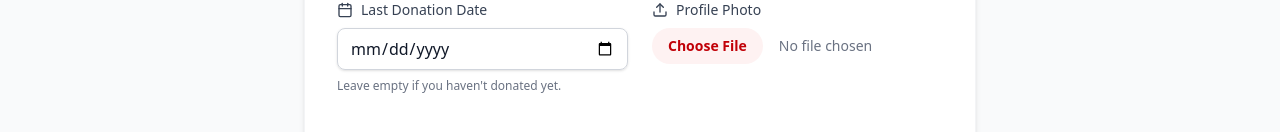
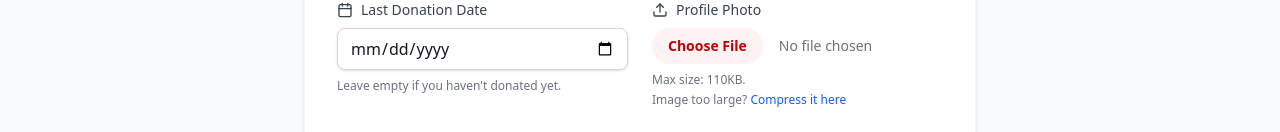
Before and after one commit to mdjahedtech-a11y/Sandwip-Blood, a React (Vite) app: page /register in a window 1280 px wide. Shown: the part 409-541 px from the top of the page. Built offline with nearby package versions, Linux system fonts and the light colour scheme; no server answers.

Commit message:
feat(register): Add photo upload size validation
Implements a file size check for user photo uploads to ensure they do not exceed 110KB. Includes a user-friendly error message and a link to an external compression tool for guidance.

```diff
--- a/src/pages/Register.tsx
+++ b/src/pages/Register.tsx
@@ -51,6 +51,14 @@ export const Register = () => {
       // 1. Upload Photo if selected
       if (data.photo && data.photo.length > 0) {
         const file = data.photo[0];
+
+        // Check file size (110KB limit)
+        if (file.size > 110 * 1024) {
+          toast.error('Image size must be less than 110KB');
+          setLoading(false);
+          return;
+        }
+
         const fileExt = file.name.split('.').pop();
         const fileName = `${Math.random()}.${fileExt}`;
         const filePath = `${fileName}`;
@@ -211,6 +219,20 @@ export const Register = () => {
                   hover:file:bg-red-100"
                 {...register('photo')}
               />
+              <div className="flex flex-col gap-1 mt-1">
+                <p className="text-xs text-gray-500">Max size: 110KB.</p>
+                <p className="text-xs text-gray-500">
+                  Image too large?{' '}
+                  <a
+                    href="https://compressjpeg.com/"
+                    target="_blank"
+                    rel="noopener noreferrer"
+                    className="text-blue-600 hover:underline font-medium"
+                  >
+                    Compress it here
+                  </a>
+                </p>
+              </div>
             </div>
           </div>
 
```
